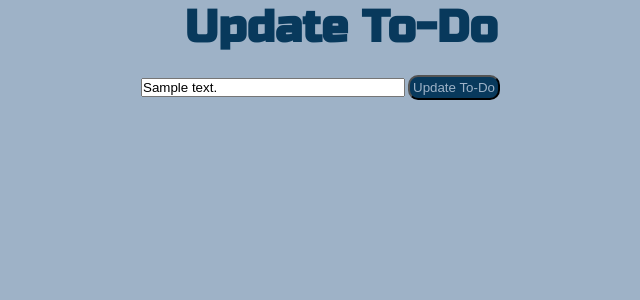
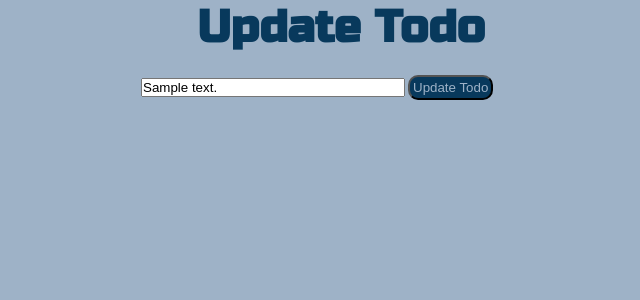
Before and after one commit to ronthetech/flask-todo-crud, a Flask app: page /update/1 in a window 1280 px wide. Shown: the top 300 px of the page, without its empty margins (299-939 px from the left). Run offline with Flask 2, Linux system fonts and the light colour scheme; tables that the repository leaves empty hold one stand-in row (values such as "Sample post"); some libraries are stand-ins or nearby versions.

Commit message:
edit: update title and button value

```diff
--- a/templates/update.html
+++ b/templates/update.html
@@ -1,10 +1,10 @@
 {% extends 'base.html' %} {% block head %} {% endblock %} {% block body %}
 <div class="content">
-	<h1 class="title">Update To-Do</h1>
+	<h1 class="title">Update Todo</h1>
 
 	<form action="/update/{{todo.id}}" method="post" class="form">
 		<input type="text" id="content" name="content" value="{{todo.content}}" />
-		<input type="submit" value="Update To-Do" class="btn" />
+		<input type="submit" value="Update Todo" class="btn" />
 	</form>
 </div>
 {% endblock %}
```
